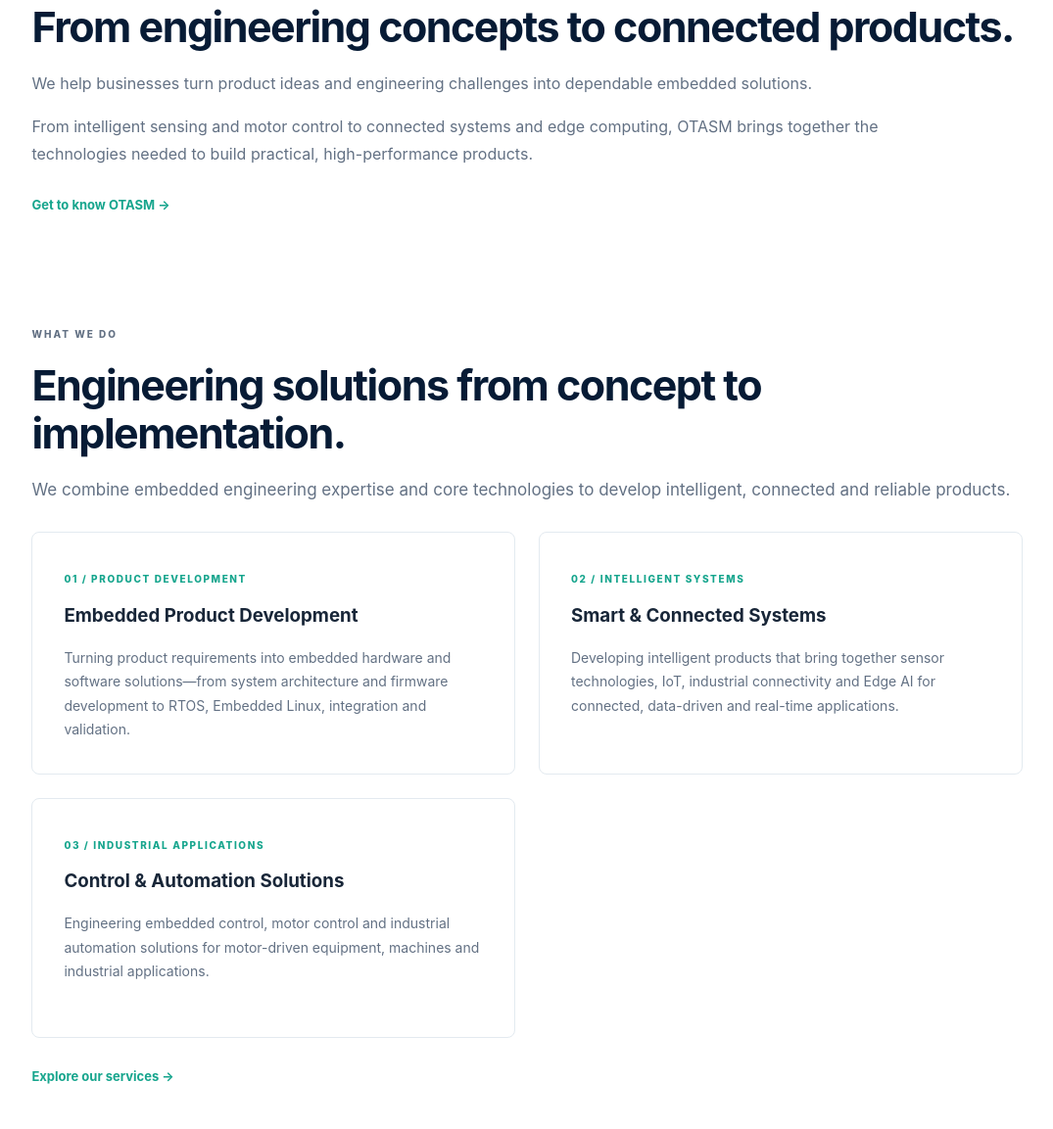
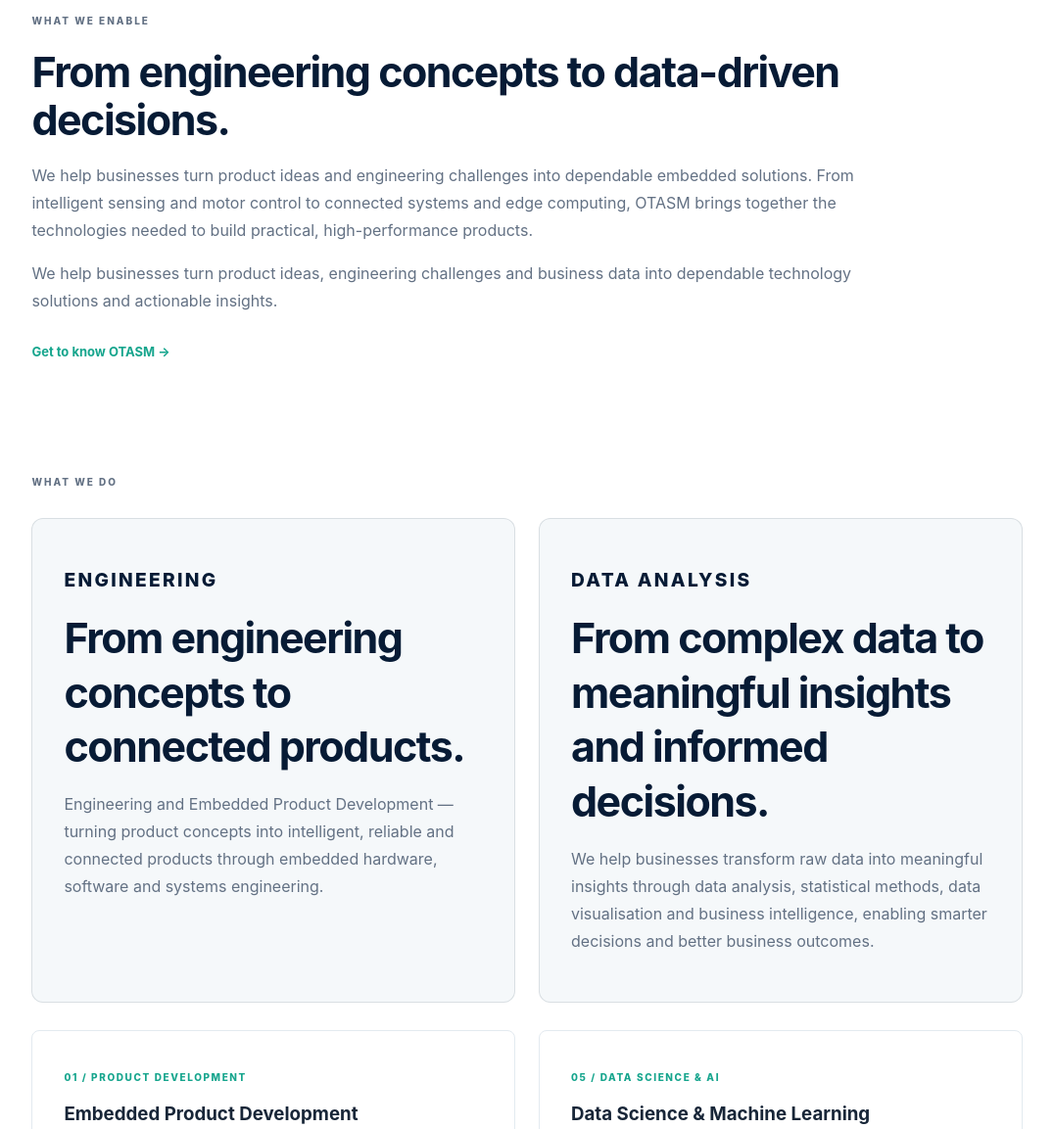
Before and after one commit to otasmindia/otasmindia, a plain HTML site: page index.html in a window 1280 px wide. Shown: the part 697-1850 px from the top of the page at 98% size, without its empty margins (102-1177 px from the left). Drawn offline with Linux system fonts and the light colour scheme.

Commit message:
updated index page for data analysis changes

```diff
--- a/index.html
+++ b/index.html
@@ -3,7 +3,7 @@
 <head>
   <meta charset="utf-8">
   <meta name="viewport" content="width=device-width, initial-scale=1.0">
-  <meta name="description" content="OTASM India (OTASM Innovations and Services LLP) is a Pune-based engineering company offering embedded product development, firmware, RTOS, IoT, Edge AI, motor control and industrial automation solutions.">
+  <meta name="description" content="OTASM Innovations and Services LLP is a Pune-based technology company offering embedded product development, data analytics, data science, machine learning, IoT, Edge AI, motor control and industrial automation solutions.">
   <title>OTASM Innovations and Services LLP</title>
   <link rel="stylesheet" href="styles-mobile.css">
 <style>
@@ -157,6 +157,73 @@
       min-width: 0;
       padding: clamp(22px, 3vw, 32px);
     }
+    /* Keep the two service identity panels aligned exactly with the
+       two-column grid used by the five service cards below. */
+    .service-identities {
+      display: grid;
+      grid-template-columns: repeat(2, minmax(0, 1fr));
+      column-gap: 24px;
+      row-gap: 24px;
+      width: 100%;
+      max-width: none !important;
+      margin: 28px 0 28px;
+      padding: 0;
+      box-sizing: border-box;
+    }
+    .service-grid {
+      column-gap: 24px;
+      margin-top: 0;
+    }
+    .section > .eyebrow {
+      width: 100%;
+      max-width: none !important;
+      margin-left: 0;
+      text-align: left;
+    }
+    /* Make the complete WHAT WE DO section use the same full-page
+       content width and alignment as the sections and service tiles below. */
+    main > .section:nth-of-type(3) {
+      box-sizing: border-box;
+      width: calc(100% - 64px) !important;
+      max-width: none !important;
+      margin-left: auto !important;
+      margin-right: auto !important;
+    }
+    main > .section:nth-of-type(3) > .eyebrow,
+    main > .section:nth-of-type(3) > .service-identities,
+    main > .section:nth-of-type(3) > .service-grid,
+    main > .section:nth-of-type(3) > p {
+      width: 100% !important;
+      max-width: none !important;
+      box-sizing: border-box;
+    }
+    main > .section:nth-of-type(3) > .service-identities {
+      grid-template-columns: repeat(2, minmax(0, 1fr));
+      column-gap: 24px;
+      margin-left: 0;
+      margin-right: 0;
+    }
+    .service-identity {
+      box-sizing: border-box;
+      min-width: 0;
+      padding: clamp(22px, 3vw, 32px);
+      border: 1px solid rgba(20, 40, 60, 0.12);
+      border-radius: 12px;
+      background: #f5f8fa;
+    }
+    .service-identity h2 {
+      margin: 14px 0;
+      line-height: 1.3;
+    }
+    .service-identity p {
+      line-height: 1.7;
+    }
+    .service-identity .service-no {
+      font-size: clamp(16px, 1.5vw, 20px);
+      line-height: 1.2;
+      letter-spacing: 0.12em;
+      color: #071b35;
+    }
     .service-card h2,
     .service-card h3 {
       line-height: 1.3;
@@ -193,7 +260,8 @@
       main > .cta {
         width: min(100% - 36px, 1320px);
       }
-      .service-grid {
+      .service-grid,
+      .service-identities {
         grid-template-columns: minmax(0, 1fr);
         gap: 18px;
       }
@@ -256,7 +324,8 @@
       }
       .page-hero,
       main > .section,
-      main > .cta {
+      main > .cta,
+      main > .section:nth-of-type(3) {
         width: calc(100% - 36px) !important;
       }
       main > .section > div,
@@ -266,7 +335,8 @@
       main > .section > .lead {
         width: 100%;
       }
-      .service-grid {
+      .service-grid,
+      main > .section:nth-of-type(3) > .service-identities {
         grid-template-columns: minmax(0, 1fr);
       }
       footer > *,
@@ -330,10 +400,11 @@
 
 
   <link rel="canonical" href="https://www.otasmindia.com/">
+  <meta name="keywords" content="data analytics, data analysis, business intelligence, data science, machine learning, predictive analytics, embedded systems, IoT, Edge AI, industrial automation, Pune">
   <meta name="robots" content="index, follow">
   <meta property="og:type" content="website">
   <meta property="og:title" content="OTASM Innovations and Services LLP">
-  <meta property="og:description" content="OTASM India (OTASM Innovations and Services LLP) is a Pune-based engineering company offering embedded product development, firmware, RTOS, IoT, Edge AI, motor control and industrial automation solutions.">
+  <meta property="og:description" content="OTASM Innovations and Services LLP is a Pune-based technology company offering embedded product development, data analytics, data science, machine learning, IoT, Edge AI, motor control and industrial automation solutions.">
   <meta property="og:url" content="https://www.otasmindia.com/">
   <meta property="og:site_name" content="OTASM India">
   <script type="application/ld+json">
@@ -345,7 +416,7 @@
     "legalName": "OTASM Innovations and Services LLP",
     "url": "https://www.otasmindia.com/",
     "logo": "https://www.otasmindia.com/OTASM_logo.png",
-    "description": "Pune-based engineering and technology company providing embedded product development, firmware, RTOS, IoT, Edge AI, motor control and automation solutions.",
+    "description": "Pune-based engineering and data technology company providing embedded product development, data analytics, data science, machine learning, IoT, Edge AI, motor control and automation solutions.",
     "address": {
       "@type": "PostalAddress",
       "addressLocality": "Pune",
@@ -370,25 +441,36 @@
   <main>
     <section class="page-hero">
       <p class="eyebrow">OTASM INNOVATIONS AND SERVICES LLP</p>
-      <h1>Engineering intelligence.<br><span>Connecting innovation.</span></h1>
+      <h1>Engineering Intelligence.<br><span>Data-Driven Innovation.</span></h1>
       <p class="lead">Creating intelligent, connected and reliable engineering solutions for industrial and commercial applications.</p>
+      <p class="lead">From complex data to meaningful insights and informed decisions.</p>
       <a class="btn" href="services.html">Explore our services →</a>
     </section>
 
     <section class="section">
       <p class="eyebrow">WHAT WE ENABLE</p>
-      <h2>From engineering concepts to connected products.</h2>
+      <h2>From engineering concepts to data-driven decisions.</h2>
       <div style="max-width: 1100px; width: 100%;">
-        <p>We help businesses turn product ideas and engineering challenges into dependable embedded solutions.</p>
-        <p>From intelligent sensing and motor control to connected systems and edge computing, OTASM brings together the technologies needed to build practical, high-performance products.</p>
+        <p>We help businesses turn product ideas and engineering challenges into dependable embedded solutions. From intelligent sensing and motor control to connected systems and edge computing, OTASM brings together the technologies needed to build practical, high-performance products.</p>
+        <p>We help businesses turn product ideas, engineering challenges and business data into dependable technology solutions and actionable insights.</p>
       </div>
       <a class="text-link" href="about.html">Get to know OTASM →</a>
     </section>
 
     <section class="section">
       <p class="eyebrow">WHAT WE DO</p>
-      <h2>Engineering solutions from concept to implementation.</h2>
-      <p class="lead">We combine embedded engineering expertise and core technologies to develop intelligent, connected and reliable products.</p>
+      <div class="service-identities">
+        <article class="service-identity">
+          <p class="service-no">ENGINEERING</p>
+          <h2>From engineering concepts to connected products.</h2>
+          <p>Engineering and Embedded Product Development — turning product concepts into intelligent, reliable and connected products through embedded hardware, software and systems engineering.</p>
+        </article>
+        <article class="service-identity">
+          <p class="service-no">DATA ANALYSIS</p>
+          <h2>From complex data to meaningful insights and informed decisions.</h2>
+          <p>We help businesses transform raw data into meaningful insights through data analysis, statistical methods, data visualisation and business intelligence, enabling smarter decisions and better business outcomes.</p>
+        </article>
+      </div>
       <div class="service-grid">
         <article class="service-card">
           <span class="service-no">01 / PRODUCT DEVELOPMENT</span>
@@ -396,14 +478,24 @@
           <p>Turning product requirements into embedded hardware and software solutions—from system architecture and firmware development to RTOS, Embedded Linux, integration and validation.</p>
         </article>
         <article class="service-card">
-          <span class="service-no">02 / INTELLIGENT SYSTEMS</span>
-          <h3>Smart &amp; Connected Systems</h3>
-          <p>Developing intelligent products that bring together sensor technologies, IoT, industrial connectivity and Edge AI for connected, data-driven and real-time applications.</p>
+          <span class="service-no">05 / DATA SCIENCE &amp; AI</span>
+          <h3>Data Science &amp; Machine Learning</h3>
+          <p>Applying statistical methods and machine learning to uncover patterns, understand trends and build predictive solutions. Our capabilities include predictive modelling, forecasting, classification, regression, model evaluation and practical AI applications.</p>
         </article>
         <article class="service-card">
           <span class="service-no">03 / INDUSTRIAL APPLICATIONS</span>
           <h3>Control &amp; Automation Solutions</h3>
           <p>Engineering embedded control, motor control and industrial automation solutions for motor-driven equipment, machines and industrial applications.</p>
+        </article>
+        <article class="service-card">
+          <span class="service-no">04 / DATA ANALYTICS</span>
+          <h3>Data Analysis &amp; Business Intelligence</h3>
+          <p>Converting raw data into meaningful business insights through data cleaning, exploratory data analysis, statistical analysis, reporting and interactive dashboards. We support data-driven decisions with clear visualisations, KPI tracking and actionable recommendations.</p>
+        </article>
+        <article class="service-card">
+          <span class="service-no">02 / INTELLIGENT SYSTEMS</span>
+          <h3>Smart &amp; Connected Systems</h3>
+          <p>Developing intelligent products that bring together sensor technologies, IoT, industrial connectivity and Edge AI for connected, data-driven and real-time applications.</p>
         </article>
       </div>
       <p><a class="text-link" href="services.html">Explore our services →</a></p>
```
